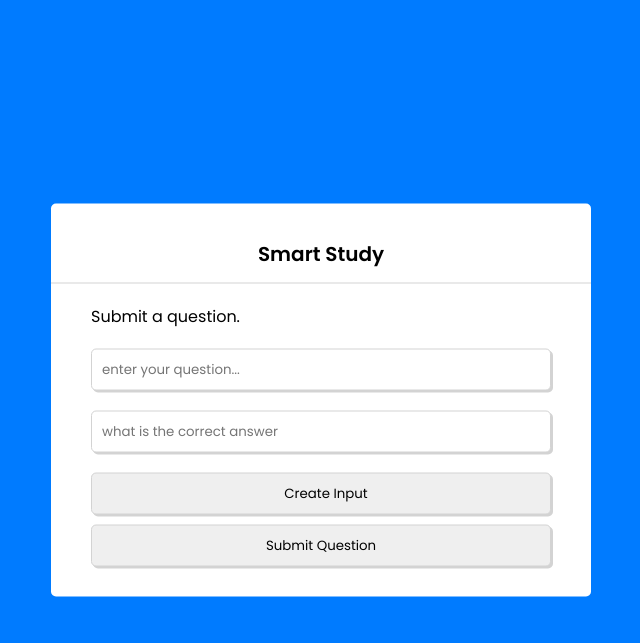
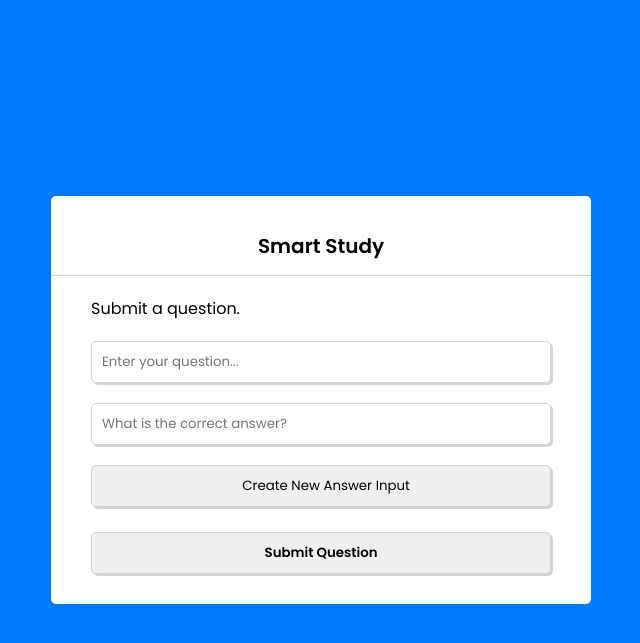
Before and after one commit to TainaMalave/cps353-math-app, a PHP site: page /php/form.php in a window 1280 px wide. Shown: the top 643 px of the page, without its empty margins (319-959 px from the left). Run offline with PHP 8.4, Linux system fonts and the light colour scheme.

Commit message:
Finish styling teacher form page

```diff
--- a/php/form.php
+++ b/php/form.php
@@ -2,6 +2,7 @@
 include ('config.php');
 
 $addedQuestion = false;
+$questionAlert = false;
 
 $db = new DB();
 
@@ -51,8 +52,7 @@ if ($_SERVER['REQUEST_METHOD'] == 'POST')
     }
     else // otherwise
     {
-		// Print out that the username already exists and instruct them to choose a new username
-        echo 'That question has already been added to the database.';
+        $questionAlert = true;
     }
 }
 ?>
@@ -79,22 +79,30 @@ if ($_SERVER['REQUEST_METHOD'] == 'POST')
             <form action="" method="POST">
                 <div class="qa-form-info">
                     <!-- Question was submitted confirmation -->
+                    <div class="alert-good">
                     <?php if($addedQuestion) : ?>
-                        <p>Question was added to the DB.</p>
+                        <p><span>Success!</span> Question was added to the DB.</p>
                     <?php endif; ?>
+                    </div>
+
+                    <div class="alert-bad">
+                        <?php if($questionAlert) : ?>
+                            <p>That question was already added to the database!</p>
+                        <?php endif; ?>
+                    </div>
 
                     <div class="form-instructions">
                         <span>Submit a question.</span>
                     </div>
 
                     <div class="submit-question">
-                        <input name="question" type="text" placeholder="enter your question...">
+                        <input name="question" type="text" placeholder="Enter your question...">
                         <br>
-                        <input name="correct-answer" type="text" placeholder="what is the correct answer">
+                        <input name="correct-answer" type="text" placeholder="What is the correct answer?">
                     </div>
 
                     <div class="create-answer-input">
-                        <input type="button" value="Create Input" onClick="createInput();" />
+                        <input type="button" value="Create New Answer Input" onClick="createInput();" />
                     </div>
 
                     <!-- Div where new answer inputs go -->
@@ -109,7 +117,7 @@ if ($_SERVER['REQUEST_METHOD'] == 'POST')
     <script type="text/javascript">
         function createInput(){
             var answerInputWrapper = document.createElement('div');
-            answerInputWrapper.innerHTML = "<input type='text' name='wrong-answer[]' placeholder='enter a new answer'>";
+            answerInputWrapper.innerHTML = "<input type='text' name='wrong-answer[]' placeholder='Enter a new answer'>";
             document.getElementById("submit-answers").appendChild(answerInputWrapper);
         }
     </script>
--- a/style.css
+++ b/style.css
@@ -201,8 +201,18 @@ form {
 
 .submit-qa-btn {
     width: 100%;
+    margin-top: 15px;
     padding: 10px 0 10px 0;
     border-radius: 5px ;
     border: 1px solid lightgray;
     box-shadow: 2px 2px lightgray;
+    font-weight: 600;
 }
+
+.alert-good span {
+    color: #007bff;
+}
+
+.alert-bad {
+    color: red;
+}
```
